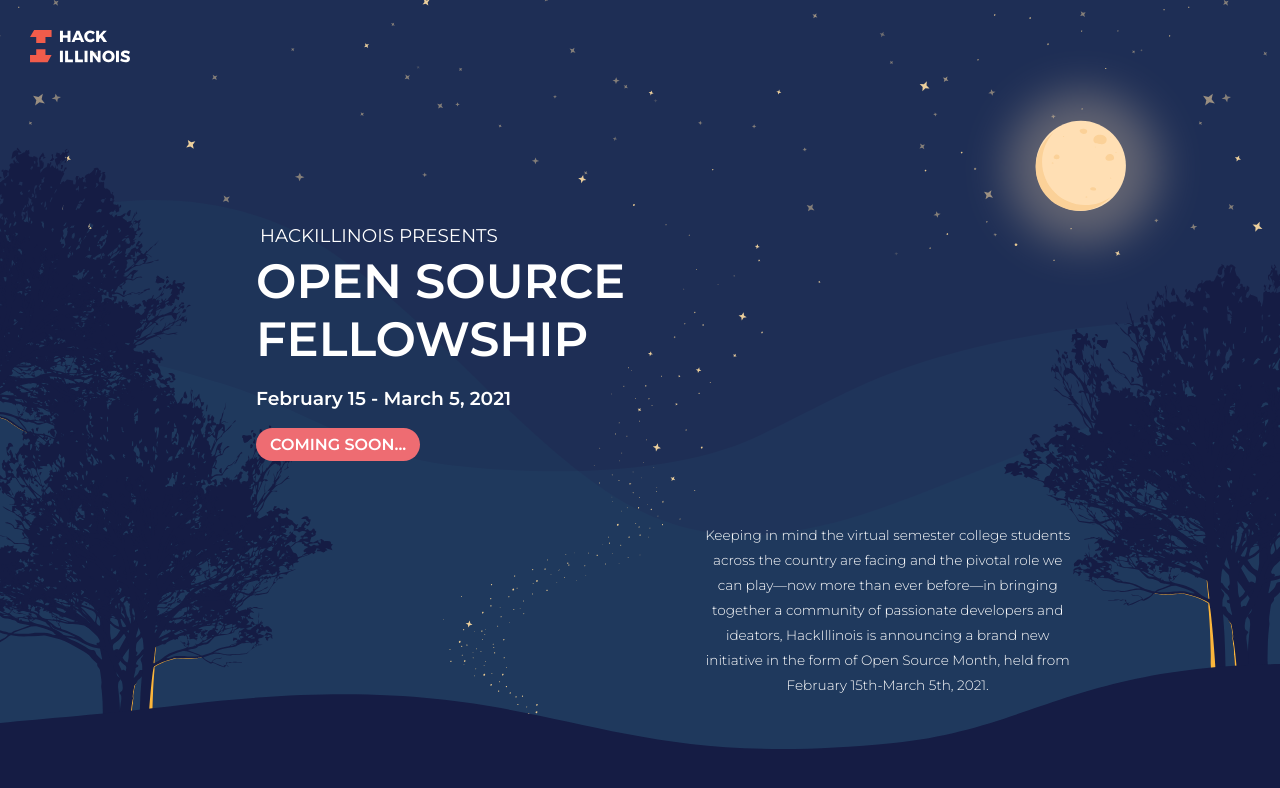
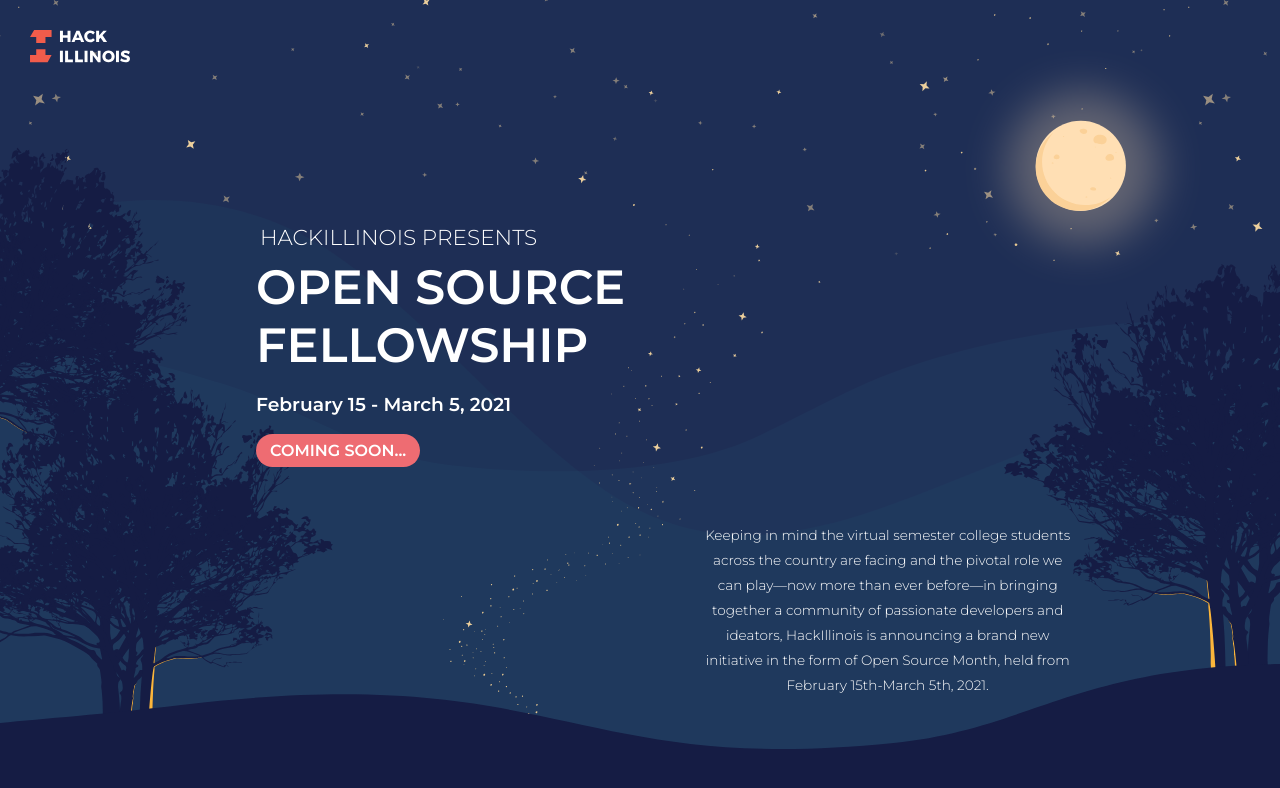
Before and after one commit to HackIllinois/os-fellowship-site, a React (Create React App) app: page / in a window 1280 px wide. Shown: the top 788 px of the page. Built offline with nearby package versions, Linux system fonts and the light colour scheme.

Commit message:
Update style for "HackIllinois Presents" text

```diff
--- a/src/pages/Home/Hero/styles.module.scss
+++ b/src/pages/Home/Hero/styles.module.scss
@@ -239,9 +239,10 @@
       font-weight: 400;
       text-transform: uppercase;
       margin: 0;
-      font-size: 1.15em;
+      font-size: 1.35em;
       margin-left: 4px;
-      margin-bottom: 5px;
+      margin-bottom: 8px;
+      font-weight: 300;
     }
 
     .applyButton {
```
